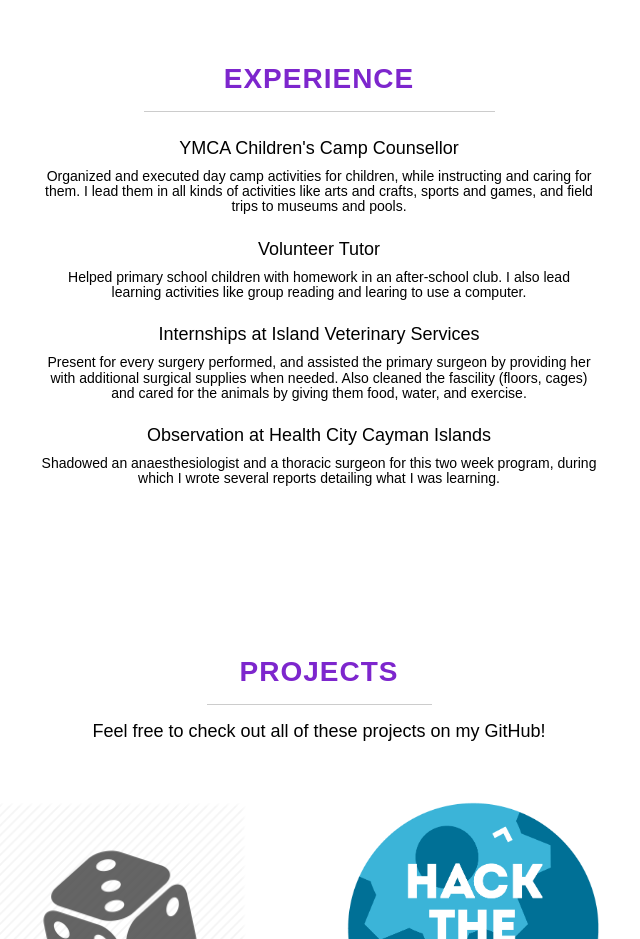
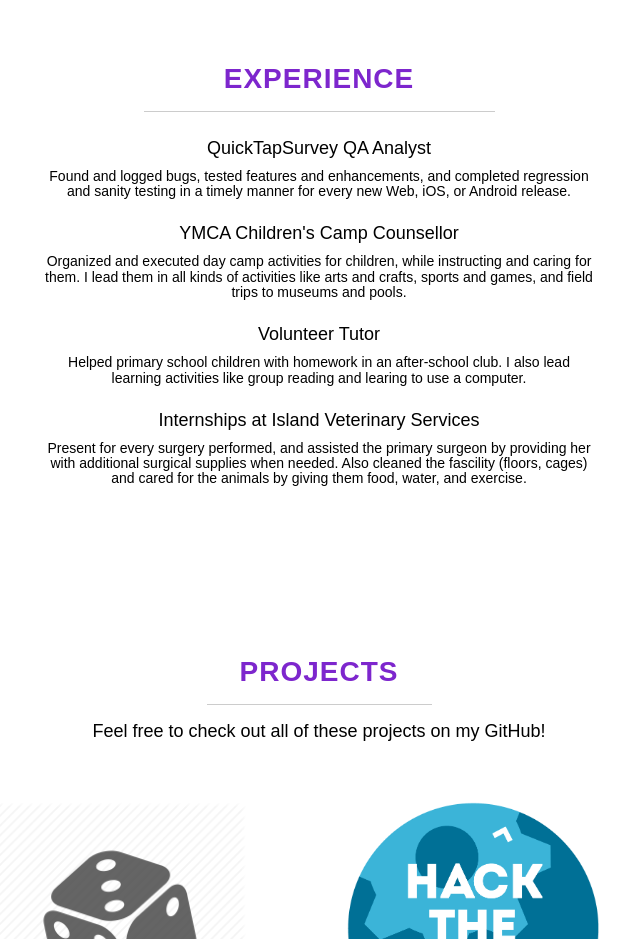
Before and after one commit to NatalieFleury/NatalieFleury.github.io, a plain HTML site: page index.html in a window 1280 px wide. Shown: the part 1040-1979 px from the top of the page, without its empty margins (321-961 px from the left). Drawn offline with Linux system fonts and the light colour scheme.

Commit message:
Update index.html

```diff
--- a/index.html
+++ b/index.html
@@ -98,6 +98,9 @@
 				<h3>EXPERIENCE</h3>
         <center><hr width="30%" align="center"></center>
 				<div class="col-lg-6 col-lg-offset-3">
+          <h4>QuickTapSurvey QA Analyst</h4>
+          <h5>Found and logged bugs, tested features and enhancements, and completed regression and sanity testing in a timely manner for every new Web, iOS, or Android release.</h5>
+          <p></p>
           <h4>YMCA Children's Camp Counsellor</h4>
           <h5>Organized and executed day camp activities for children, while instructing and caring for them. I lead them in all kinds of activities like arts and crafts, sports and games, and field trips to museums and pools.</h5>
           <p></p>
@@ -106,9 +109,6 @@
           <p></p>
           <h4>Internships at Island Veterinary Services</h4>
           <h5>Present for every surgery performed, and assisted the primary surgeon by providing her with additional surgical supplies when needed. Also cleaned the fascility (floors, cages) and cared for the animals by giving them food, water, and exercise.</h5>
-          <p></p>
-          <h4>Observation at Health City Cayman Islands</h4>
-          <h5>Shadowed an anaesthesiologist and a thoracic surgeon for this two week program, during which I wrote several reports detailing what I was learning.</h5>
 				</div>
 			</div>
 		</div><!-- /container -->
```
